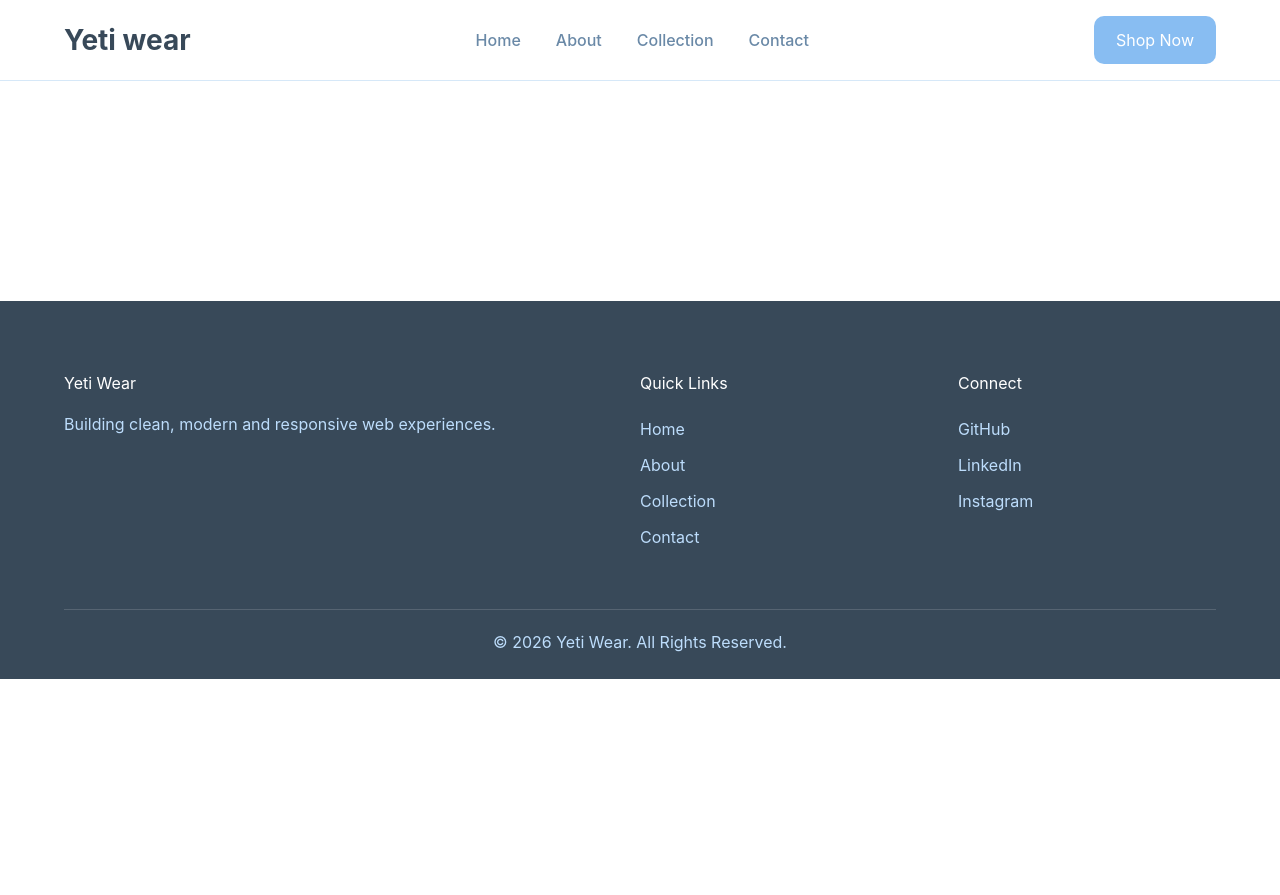
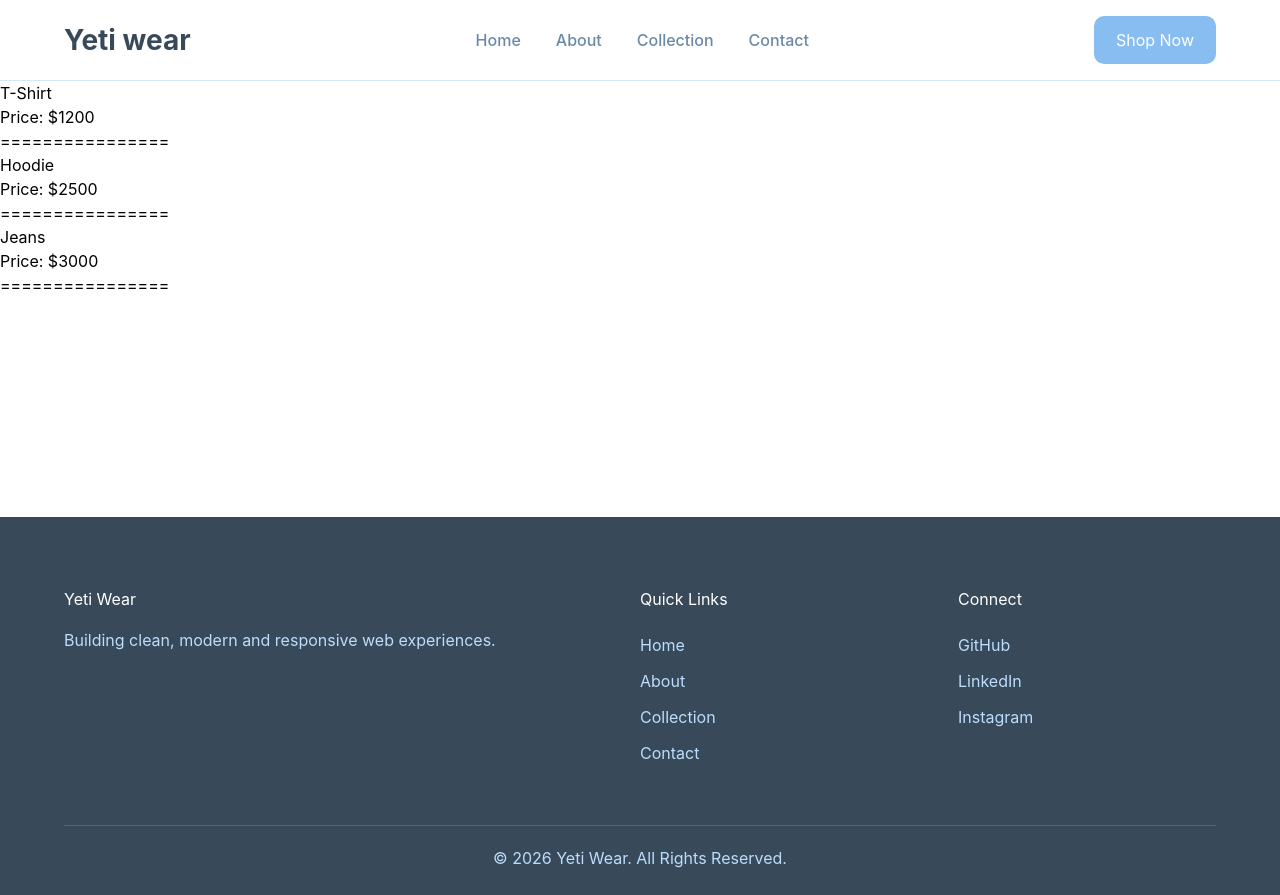
Before and after one commit to lemonhuhh/Learning-React, a React (Vite) app in the folder Frontend-kansa-clo/: page / in a window 1280 px wide. Before the commit the page ends 800 px from the top, so only its background shows below. Built offline with nearby package versions, Linux system fonts and the light colour scheme.

Commit message:
Learned props concept

```diff
--- a/Frontend-kansa-clo/src/pages/Home.jsx
+++ b/Frontend-kansa-clo/src/pages/Home.jsx
@@ -2,14 +2,68 @@ import React from "react";
 import Header from "../components/Header";
 import Footer from "../components/Footer";
 
+// function Home() {
+//   const products =[
+//           {
+//             id: 1,
+//             name: 'Jacket',
+//             price: 5000,
+//           },
+//           {
+//             id: 2,
+//             name: 'Jeans',
+//             price: 3000,
+//           },
+//           {
+//             id: 3,
+//             name: 'T-Shirt',
+//             price: 1200,
+//           }
+//         ];
+
+//   return (
+//     <div>{
+//     products.map((product)=>(
+//           <div key={product.id}>
+//             <h2>Name:{product.name}</h2>
+//             <p>Price:{product.price}</p>
+//             <p>================</p>
+//           </div>
+//         ))}
+//         </div>
+
+//   );
+// }
+
+// export default Home;
+
+
 function Home() {
+  const clothes = [
+    { id: 1,
+      name: "T-Shirt",
+      price: 1200,
+    },
+    { id: 2,
+      name: "Hoodie",
+      price: 2500,
+    },
+    { id: 3,
+      name: "Jeans",
+      price: 3000,
+    },
+  ];
+
   return (
-    <>
-      <div>
-
-      </div>
-    </>
-
+    <div>
+      {clothes.map((cloth) => (
+        <div key={cloth.id}>
+          <h2>{cloth.name}</h2>
+          <p>Price: ${cloth.price}</p>
+          <p>================</p>
+        </div>
+      ))}
+    </div>
   );
 }
 
```
